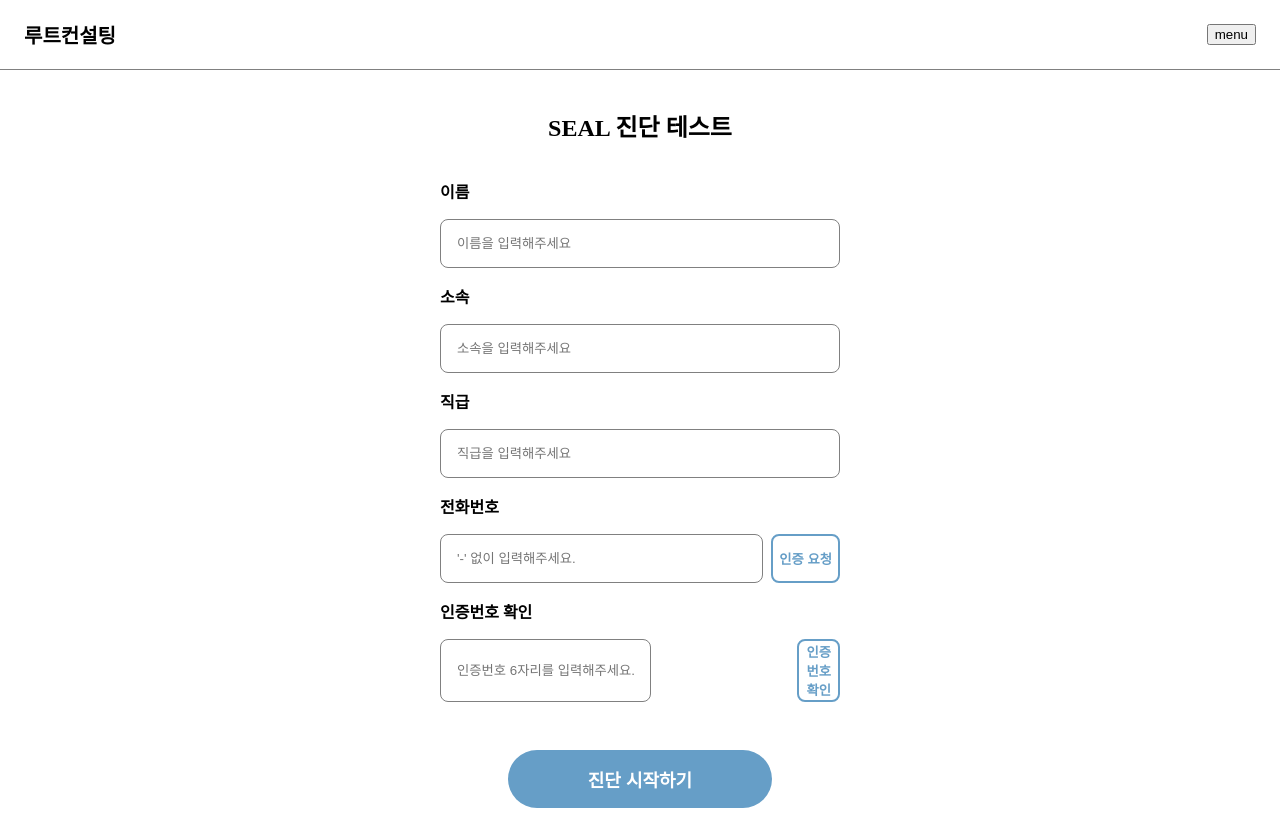
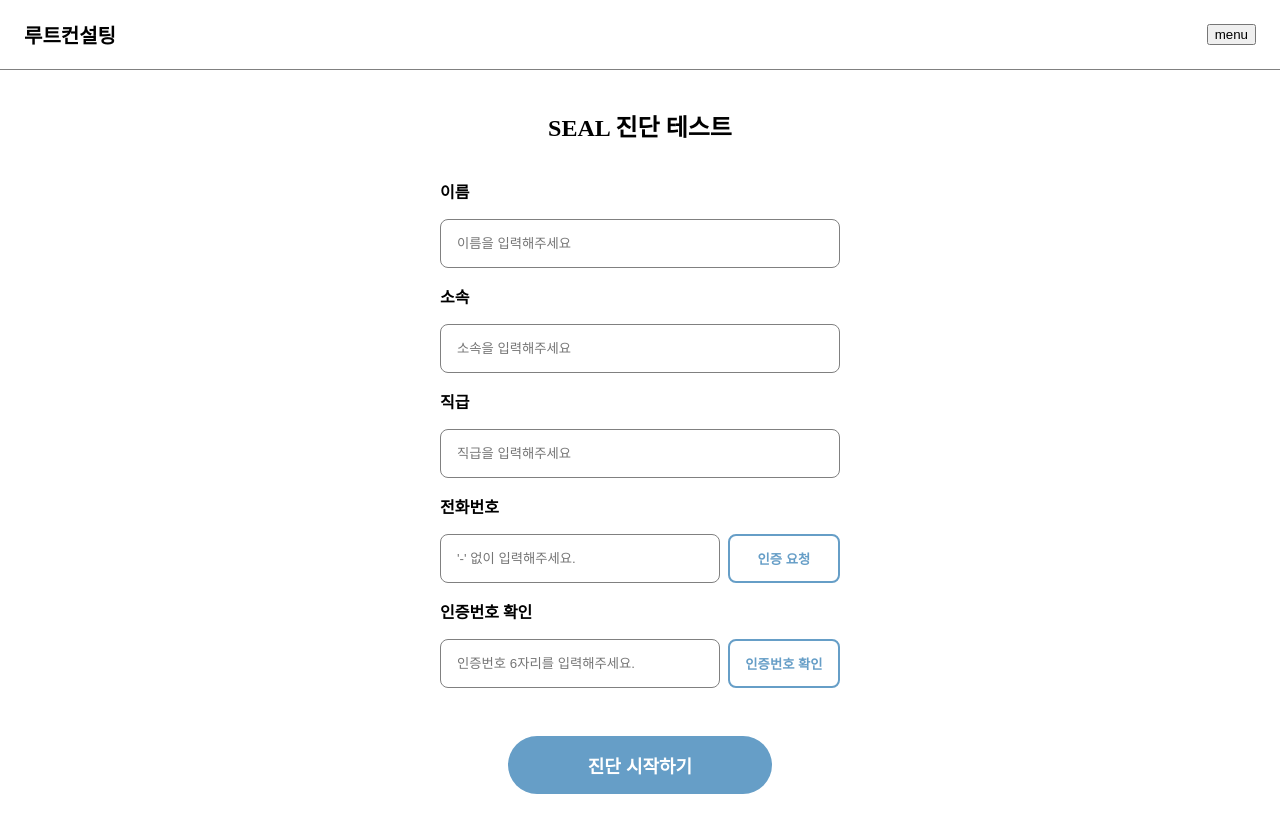
Before and after one commit to seorinn/SEAL-project, a React (Create React App) app: page / in a window 1280 px wide. Built offline with nearby package versions, Linux system fonts and the light colour scheme.

Commit message:
style: 인증번호 확인 버튼 css 수정

```diff
--- a/src/pages/GetInformPage/index.css
+++ b/src/pages/GetInformPage/index.css
@@ -26,6 +26,7 @@
   padding: 1rem;
 }
 .GetInformPage .inputAndButton button {
+  min-width: 7rem;
   outline: none;
   border: 2px solid hsl(205, 46%, 59%);
   border-radius: 0.5rem;
--- a/src/pages/GetInformPage/index.jsx
+++ b/src/pages/GetInformPage/index.jsx
@@ -155,9 +155,9 @@ function GetInformPage({ userInfo, setUserInfo }) {
               placeholder="인증번호 6자리를 입력해주세요."
               onChange={handleInput}
             />
-            <div id="sign-in-button"></div>
             <button onClick={handleCheckCode}>인증번호 확인</button>
           </div>
+          <div id="sign-in-button"></div>
           {isSended && submitCode && !isCorrectCode && (
             <span className="wrong">인증번호가 일치하지 않습니다.</span>
           )}
```
